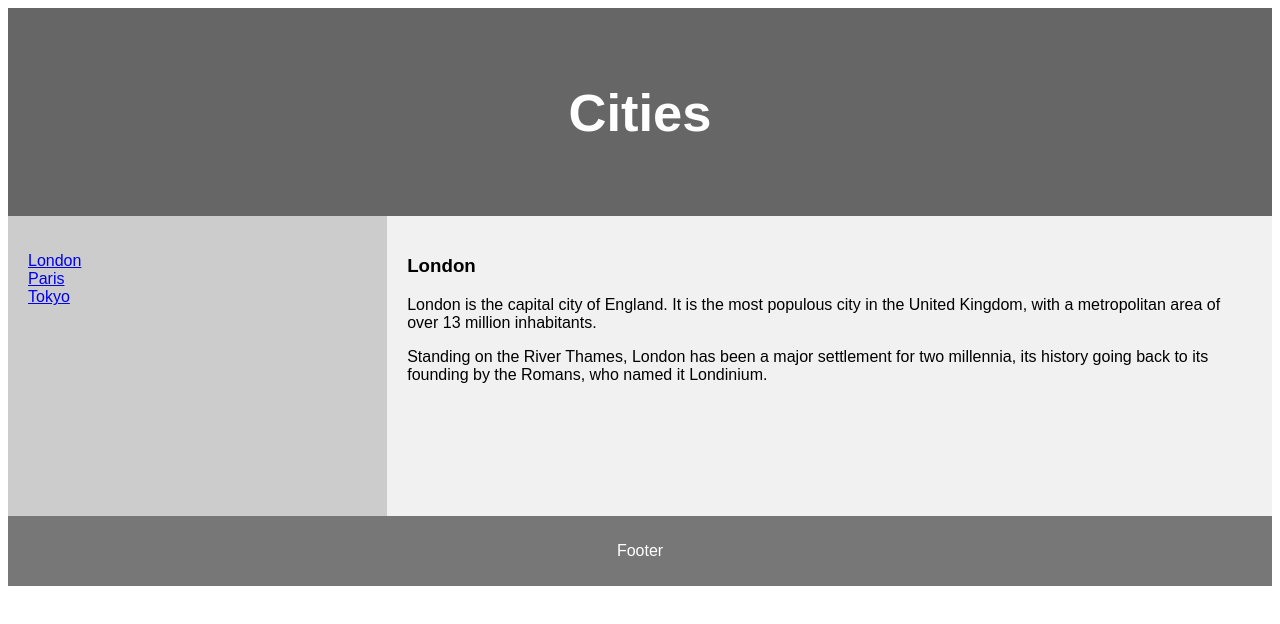
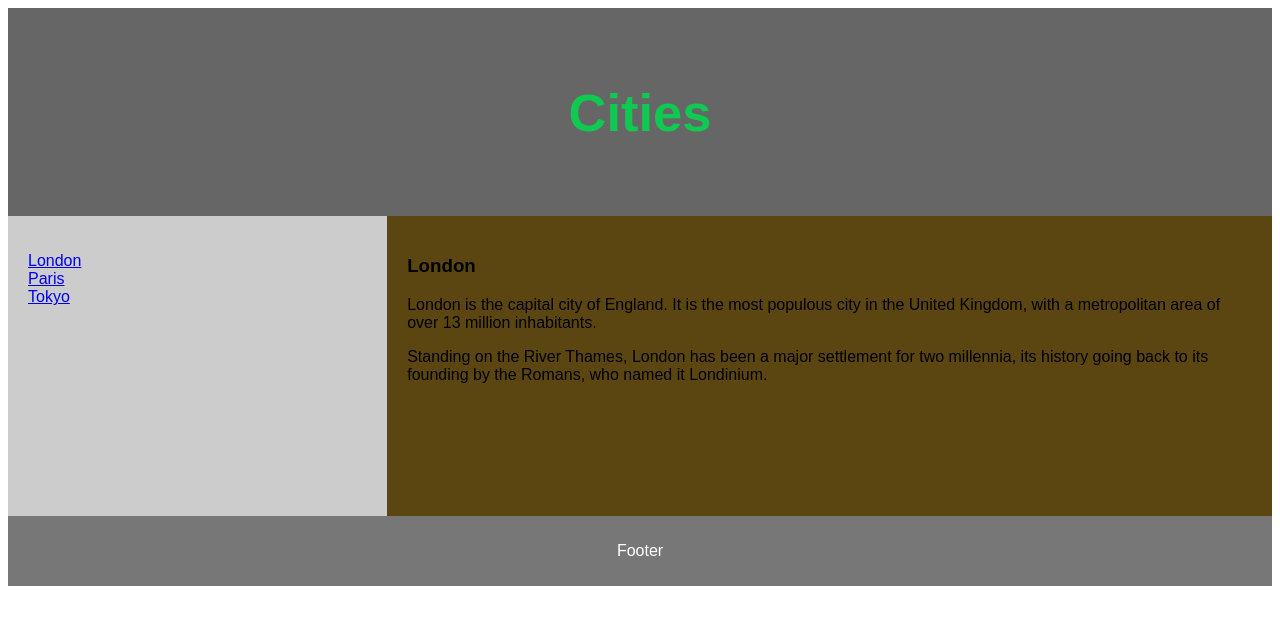
Before and after one commit to KHANNAZELL/HISMIL-level-2-project, a plain HTML site: page index.html in a window 1280 px wide. Drawn offline with Linux system fonts and the light colour scheme.

Commit message:
modified css

```diff
--- a/style.css
+++ b/style.css
@@ -12,7 +12,7 @@ header {
   padding: 30px;
   text-align: center;
   font-size: 35px;
-  color: white;
+  color: rgba(8, 210, 79, 0.918);
 }
 
 /* Create two columns/boxes that floats next to each other */
@@ -34,7 +34,7 @@ article {
   float: left;
   padding: 20px;
   width: 70%;
-  background-color: #f1f1f1;
+  background-color: #5b4511;
   height: 300px; /* only for demonstration, should be removed */
 }
 
```
